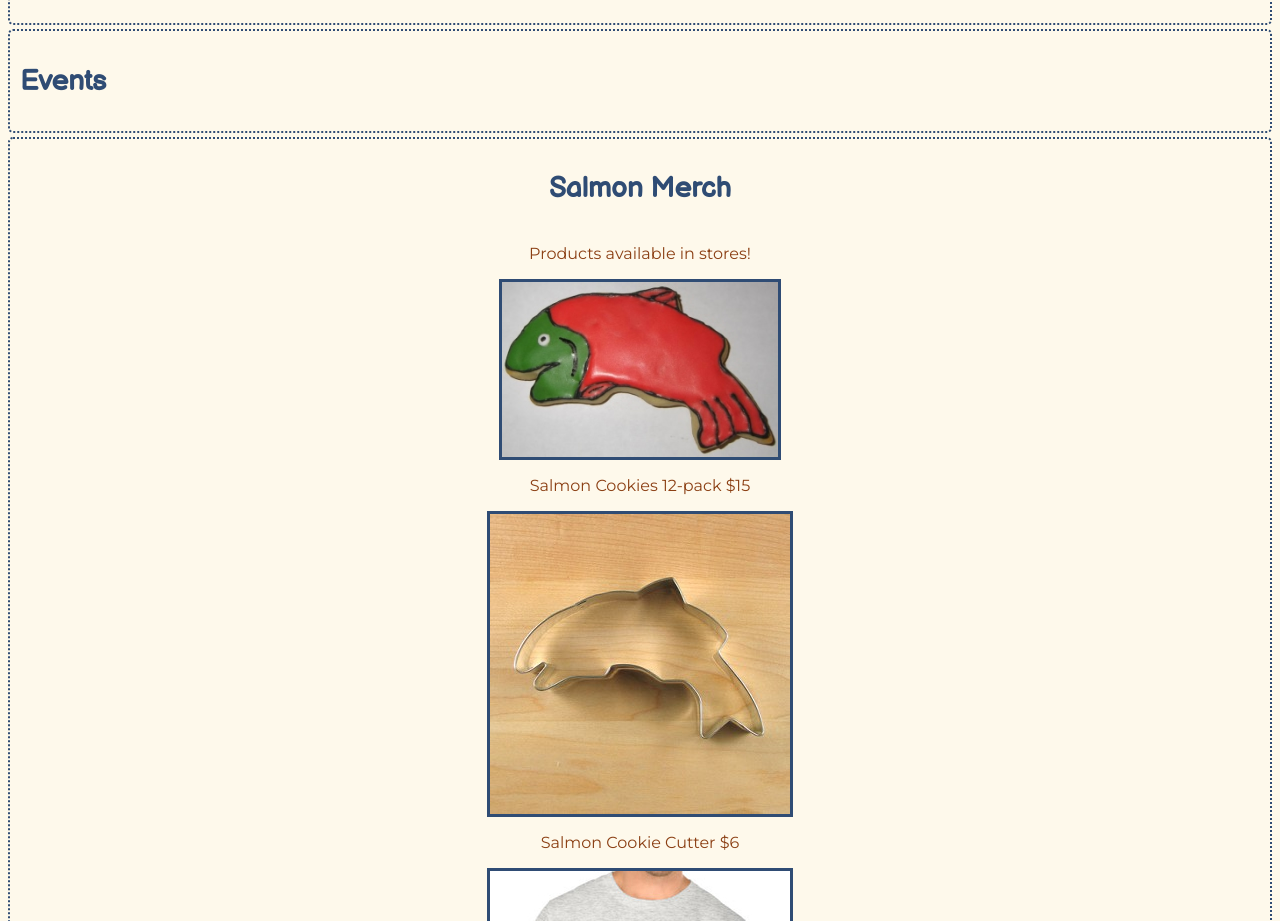
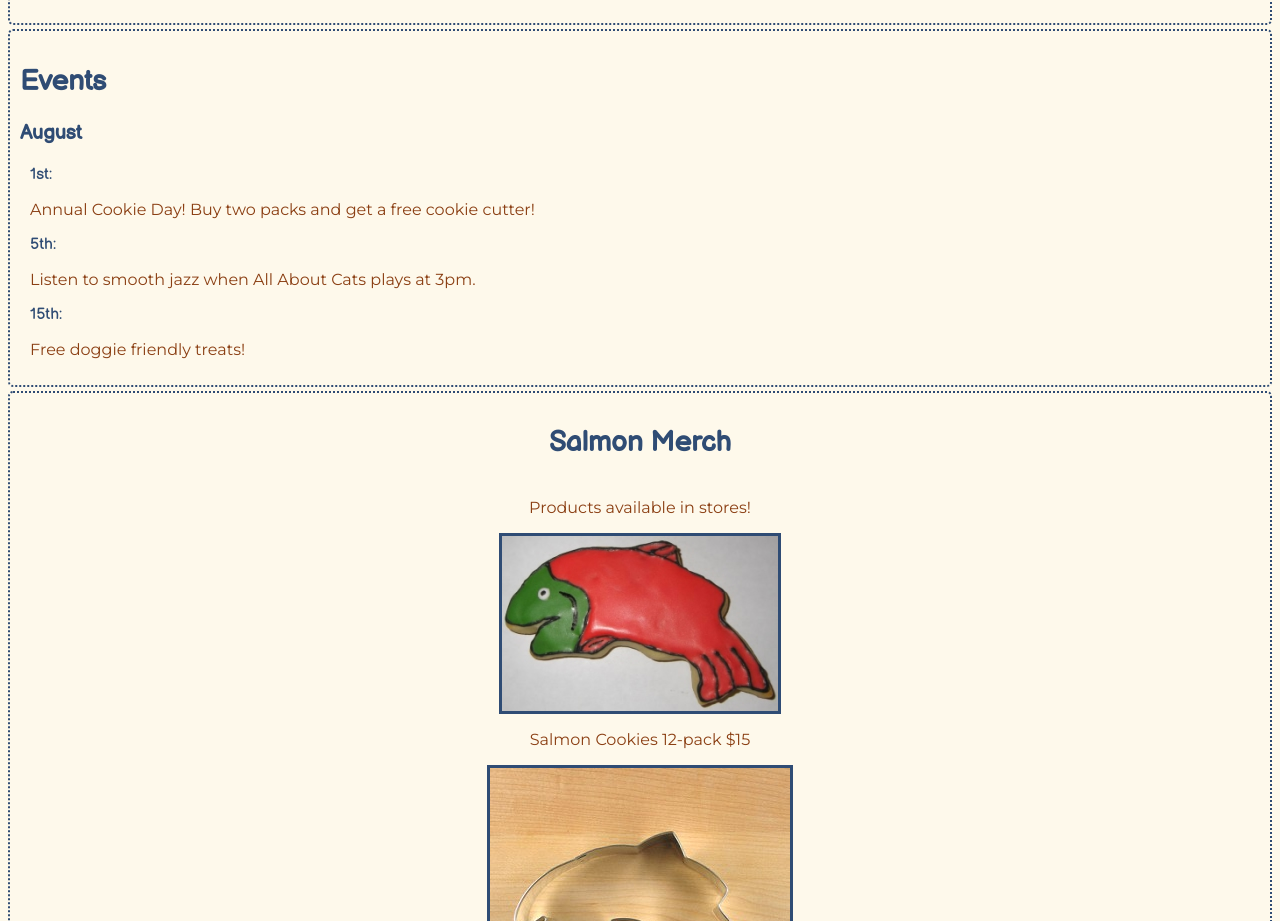
Before and after one commit to aggiewb/salmon-cookies, a website: page index.html in a window 1280 px wide. Shown: the part 1295-2216 px from the top of the page. Drawn offline with Linux system fonts and the light colour scheme.

Commit message:
Add events ul with placeholder contents, and add events ul li
styling

```diff
--- a/css/public.css
+++ b/css/public.css
@@ -90,6 +90,12 @@ input[type="submit"] {
     grid-area: events;
 }
 
+#events li {
+    list-style-type: none;
+    margin-bottom: 10px;
+    margin-left: -30px;
+}
+
 #merchandise {
     grid-area: merchandise;
     display: flex;
--- a/index.html
+++ b/index.html
@@ -51,6 +51,12 @@
         </main>
         <article id="events">
             <h2>Events</h2>
+            <h3>August</h3>
+            <ul>
+                <li>1st:<p>Annual Cookie Day! Buy two packs and get a free cookie cutter!</p></li>
+                <li>5th:<p>Listen to smooth jazz when All About Cats plays at 3pm.</p></li>
+                <li>15th:<p>Free doggie friendly treats!</p></li>
+            </ul>
         </article>
         <article id="merchandise">
             <h2>Salmon Merch</h2>
```
